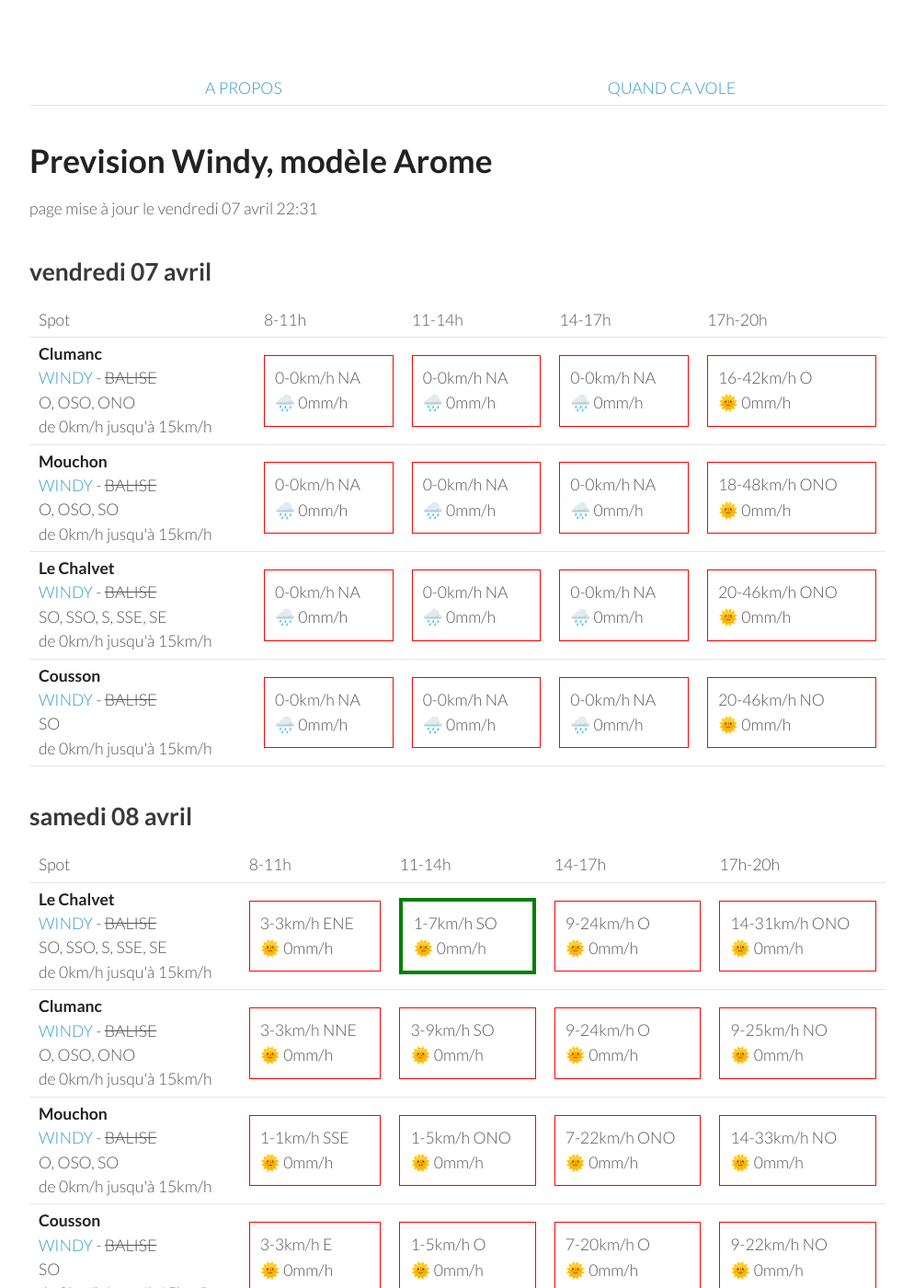
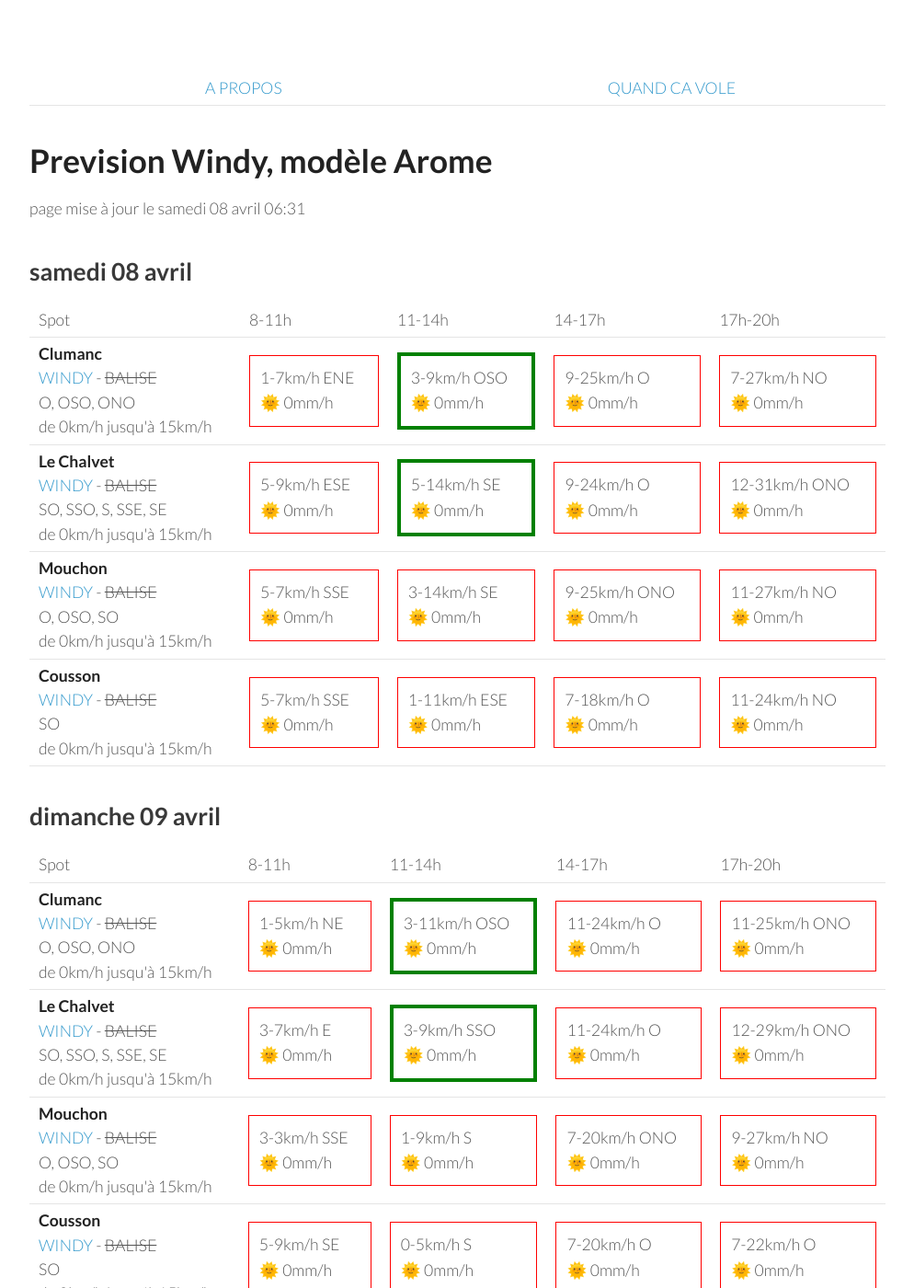
Before and after one commit to parapente-dans-le-nord/parapente-dans-le-nord.github.io, a Jekyll site: the page built from serre_poncon.markdown, in a window 1280 px wide and 1400 px high. Shown: the whole window at 92% size, without its empty margins (26-1020 px from the left). Built offline with Jekyll 4.4.1, drawn with Linux system fonts in a browser that asks for light colours; some of the changed text lies outside the part shown.

Commit message:
update index.markdown

```diff
--- a/serre_poncon.markdown
+++ b/serre_poncon.markdown
@@ -7,9 +7,9 @@ title:  "Tous les spots"
 {: .links}
 
 # Prevision Windy, modèle Arome
-page mise à jour le vendredi 07 avril 22:31
+page mise à jour le samedi 08 avril 06:31
 
-## vendredi 07 avril
+## samedi 08 avril
 
 {::nomarkdown}
 <table>
@@ -24,92 +24,40 @@ page mise à jour le vendredi 07 avril 22:31
 <tr>
         <td><strong>Clumanc</strong><br><a href="https://windy.com/44.027/6.402?43.914,6.403,10,m:eSxaglP">WINDY</a> - <span class="no-balise"> BALISE </span><br> <span class="vent-favorable">O, OSO, ONO</span><br><span class="force-vent">de 0km/h jusqu'à 15km/h</span> </td>
 
-            <td><div class="not-flyable"><p>0-0km/h NA</p><p>🌧️ 0mm/h</p></div></td>
-            <td><div class="not-flyable"><p>0-0km/h NA</p><p>🌧️ 0mm/h</p></div></td>
-            <td><div class="not-flyable"><p>0-0km/h NA</p><p>🌧️ 0mm/h</p></div></td>
-            <td><div class="not-flyable"><p>16-42km/h O</p><p>🌞 0mm/h</p></div></td>
+            <td><div class="not-flyable"><p>1-7km/h ENE</p><p>🌞 0mm/h</p></div></td>
+            <td><div class="flyable"><p>3-9km/h OSO</p><p>🌞 0mm/h</p></div></td>
+            <td><div class="not-flyable"><p>9-25km/h O</p><p>🌞 0mm/h</p></div></td>
+            <td><div class="not-flyable"><p>7-27km/h NO</p><p>🌞 0mm/h</p></div></td>
 
-    </tr>
-<tr>
-        <td><strong>Mouchon</strong><br><a href="https://windy.com/43.992/6.424?43.878,6.425,10,m:eSuaglR">WINDY</a> - <span class="no-balise"> BALISE </span><br> <span class="vent-favorable">O, OSO, SO</span><br><span class="force-vent">de 0km/h jusqu'à 15km/h</span> </td>
-
-            <td><div class="not-flyable"><p>0-0km/h NA</p><p>🌧️ 0mm/h</p></div></td>
-            <td><div class="not-flyable"><p>0-0km/h NA</p><p>🌧️ 0mm/h</p></div></td>
-            <td><div class="not-flyable"><p>0-0km/h NA</p><p>🌧️ 0mm/h</p></div></td>
-            <td><div class="not-flyable"><p>18-48km/h ONO</p><p>🌞 0mm/h</p></div></td>
 
     </tr>
 <tr>
         <td><strong>Le Chalvet</strong><br><a href="https://windy.com/43.979/6.480?43.866,6.480,10,m:eSsaglX">WINDY</a> - <span class="no-balise"> BALISE </span><br> <span class="vent-favorable">SO, SSO, S, SSE, SE</span><br><span class="force-vent">de 0km/h jusqu'à 15km/h</span> </td>
 
-            <td><div class="not-flyable"><p>0-0km/h NA</p><p>🌧️ 0mm/h</p></div></td>
-            <td><div class="not-flyable"><p>0-0km/h NA</p><p>🌧️ 0mm/h</p></div></td>
-            <td><div class="not-flyable"><p>0-0km/h NA</p><p>🌧️ 0mm/h</p></div></td>
-            <td><div class="not-flyable"><p>20-46km/h ONO</p><p>🌞 0mm/h</p></div></td>
-
-    </tr>
-<tr>
-        <td><strong>Cousson</strong><br><a href="https://windy.com/44.054/6.240?43.940,6.241,10,m:eSAaglz">WINDY</a> - <span class="no-balise"> BALISE </span><br> <span class="vent-favorable">SO</span><br><span class="force-vent">de 0km/h jusqu'à 15km/h</span> </td>
-
-            <td><div class="not-flyable"><p>0-0km/h NA</p><p>🌧️ 0mm/h</p></div></td>
-            <td><div class="not-flyable"><p>0-0km/h NA</p><p>🌧️ 0mm/h</p></div></td>
-            <td><div class="not-flyable"><p>0-0km/h NA</p><p>🌧️ 0mm/h</p></div></td>
-            <td><div class="not-flyable"><p>20-46km/h NO</p><p>🌞 0mm/h</p></div></td>
-
-    </tr>
-
-</tbody>
-</table>
-{:/}
-## samedi 08 avril
-
-{::nomarkdown}
-<table>
-  <tbody>
-    <tr>
-      <td>Spot</td>
-      <td>8-11h</td>
-      <td>11-14h</td>
-      <td>14-17h</td>
-      <td>17h-20h</td>
-    </tr>
-<tr>
-        <td><strong>Le Chalvet</strong><br><a href="https://windy.com/43.979/6.480?43.866,6.480,10,m:eSsaglX">WINDY</a> - <span class="no-balise"> BALISE </span><br> <span class="vent-favorable">SO, SSO, S, SSE, SE</span><br><span class="force-vent">de 0km/h jusqu'à 15km/h</span> </td>
-
-            <td><div class="not-flyable"><p>3-3km/h ENE</p><p>🌞 0mm/h</p></div></td>
-            <td><div class="flyable"><p>1-7km/h SO</p><p>🌞 0mm/h</p></div></td>
+            <td><div class="not-flyable"><p>5-9km/h ESE</p><p>🌞 0mm/h</p></div></td>
+            <td><div class="flyable"><p>5-14km/h SE</p><p>🌞 0mm/h</p></div></td>
             <td><div class="not-flyable"><p>9-24km/h O</p><p>🌞 0mm/h</p></div></td>
-            <td><div class="not-flyable"><p>14-31km/h ONO</p><p>🌞 0mm/h</p></div></td>
-
-
-    </tr>
-<tr>
-        <td><strong>Clumanc</strong><br><a href="https://windy.com/44.027/6.402?43.914,6.403,10,m:eSxaglP">WINDY</a> - <span class="no-balise"> BALISE </span><br> <span class="vent-favorable">O, OSO, ONO</span><br><span class="force-vent">de 0km/h jusqu'à 15km/h</span> </td>
-
-            <td><div class="not-flyable"><p>3-3km/h NNE</p><p>🌞 0mm/h</p></div></td>
-            <td><div class="not-flyable"><p>3-9km/h SO</p><p>🌞 0mm/h</p></div></td>
-            <td><div class="not-flyable"><p>9-24km/h O</p><p>🌞 0mm/h</p></div></td>
-            <td><div class="not-flyable"><p>9-25km/h NO</p><p>🌞 0mm/h</p></div></td>
+            <td><div class="not-flyable"><p>12-31km/h ONO</p><p>🌞 0mm/h</p></div></td>
 
 
     </tr>
 <tr>
         <td><strong>Mouchon</strong><br><a href="https://windy.com/43.992/6.424?43.878,6.425,10,m:eSuaglR">WINDY</a> - <span class="no-balise"> BALISE </span><br> <span class="vent-favorable">O, OSO, SO</span><br><span class="force-vent">de 0km/h jusqu'à 15km/h</span> </td>
 
-            <td><div class="not-flyable"><p>1-1km/h SSE</p><p>🌞 0mm/h</p></div></td>
-            <td><div class="not-flyable"><p>1-5km/h ONO</p><p>🌞 0mm/h</p></div></td>
-            <td><div class="not-flyable"><p>7-22km/h ONO</p><p>🌞 0mm/h</p></div></td>
-            <td><div class="not-flyable"><p>14-33km/h NO</p><p>🌞 0mm/h</p></div></td>
+            <td><div class="not-flyable"><p>5-7km/h SSE</p><p>🌞 0mm/h</p></div></td>
+            <td><div class="not-flyable"><p>3-14km/h SE</p><p>🌞 0mm/h</p></div></td>
+            <td><div class="not-flyable"><p>9-25km/h ONO</p><p>🌞 0mm/h</p></div></td>
+            <td><div class="not-flyable"><p>11-27km/h NO</p><p>🌞 0mm/h</p></div></td>
 
 
     </tr>
 <tr>
         <td><strong>Cousson</strong><br><a href="https://windy.com/44.054/6.240?43.940,6.241,10,m:eSAaglz">WINDY</a> - <span class="no-balise"> BALISE </span><br> <span class="vent-favorable">SO</span><br><span class="force-vent">de 0km/h jusqu'à 15km/h</span> </td>
 
-            <td><div class="not-flyable"><p>3-3km/h E</p><p>🌞 0mm/h</p></div></td>
-            <td><div class="not-flyable"><p>1-5km/h O</p><p>🌞 0mm/h</p></div></td>
-            <td><div class="not-flyable"><p>7-20km/h O</p><p>🌞 0mm/h</p></div></td>
-            <td><div class="not-flyable"><p>9-22km/h NO</p><p>🌞 0mm/h</p></div></td>
+            <td><div class="not-flyable"><p>5-7km/h SSE</p><p>🌞 0mm/h</p></div></td>
+            <td><div class="not-flyable"><p>1-11km/h ESE</p><p>🌞 0mm/h</p></div></td>
+            <td><div class="not-flyable"><p>7-18km/h O</p><p>🌞 0mm/h</p></div></td>
+            <td><div class="not-flyable"><p>11-24km/h NO</p><p>🌞 0mm/h</p></div></td>
 
 
     </tr>
@@ -132,30 +80,10 @@ page mise à jour le vendredi 07 avril 22:31
 <tr>
         <td><strong>Clumanc</strong><br><a href="https://windy.com/44.027/6.402?43.914,6.403,10,m:eSxaglP">WINDY</a> - <span class="no-balise"> BALISE </span><br> <span class="vent-favorable">O, OSO, ONO</span><br><span class="force-vent">de 0km/h jusqu'à 15km/h</span> </td>
 
-            <td><div class="not-flyable"><p>3-5km/h NNE</p><p>🌞 0mm/h</p></div></td>
-            <td><div class="not-flyable"><p>3-20km/h S</p><p>🌞 0mm/h</p></div></td>
-            <td><div class="not-flyable"><p>12-37km/h ONO</p><p>🌞 0mm/h</p></div></td>
-            <td><div class="not-flyable"><p>11-42km/h O</p><p>🌞 0mm/h</p></div></td>
-
-
-    </tr>
-<tr>
-        <td><strong>Cousson</strong><br><a href="https://windy.com/44.054/6.240?43.940,6.241,10,m:eSAaglz">WINDY</a> - <span class="no-balise"> BALISE </span><br> <span class="vent-favorable">SO</span><br><span class="force-vent">de 0km/h jusqu'à 15km/h</span> </td>
-
-            <td><div class="not-flyable"><p>5-11km/h SE</p><p>🌞 0mm/h</p></div></td>
-            <td><div class="not-flyable"><p>3-18km/h SSO</p><p>🌞 0mm/h</p></div></td>
-            <td><div class="not-flyable"><p>11-31km/h O</p><p>🌞 0mm/h</p></div></td>
-            <td><div class="not-flyable"><p>7-35km/h SO</p><p>🌞 0mm/h</p></div></td>
-
-
-    </tr>
-<tr>
-        <td><strong>Mouchon</strong><br><a href="https://windy.com/43.992/6.424?43.878,6.425,10,m:eSuaglR">WINDY</a> - <span class="no-balise"> BALISE </span><br> <span class="vent-favorable">O, OSO, SO</span><br><span class="force-vent">de 0km/h jusqu'à 15km/h</span> </td>
-
-            <td><div class="not-flyable"><p>3-5km/h SSE</p><p>🌞 0mm/h</p></div></td>
-            <td><div class="not-flyable"><p>3-20km/h SSE</p><p>🌞 0mm/h</p></div></td>
-            <td><div class="not-flyable"><p>12-37km/h ONO</p><p>🌞 0mm/h</p></div></td>
-            <td><div class="not-flyable"><p>12-44km/h ONO</p><p>🌞 0mm/h</p></div></td>
+            <td><div class="not-flyable"><p>1-5km/h NE</p><p>🌞 0mm/h</p></div></td>
+            <td><div class="flyable"><p>3-11km/h OSO</p><p>🌞 0mm/h</p></div></td>
+            <td><div class="not-flyable"><p>11-24km/h O</p><p>🌞 0mm/h</p></div></td>
+            <td><div class="not-flyable"><p>11-25km/h ONO</p><p>🌞 0mm/h</p></div></td>
 
 
     </tr>
@@ -163,9 +91,29 @@ page mise à jour le vendredi 07 avril 22:31
         <td><strong>Le Chalvet</strong><br><a href="https://windy.com/43.979/6.480?43.866,6.480,10,m:eSsaglX">WINDY</a> - <span class="no-balise"> BALISE </span><br> <span class="vent-favorable">SO, SSO, S, SSE, SE</span><br><span class="force-vent">de 0km/h jusqu'à 15km/h</span> </td>
 
             <td><div class="not-flyable"><p>3-7km/h E</p><p>🌞 0mm/h</p></div></td>
-            <td><div class="not-flyable"><p>3-20km/h SSE</p><p>🌞 0mm/h</p></div></td>
-            <td><div class="not-flyable"><p>12-35km/h O</p><p>🌞 0mm/h</p></div></td>
-            <td><div class="not-flyable"><p>14-44km/h ONO</p><p>🌞 0mm/h</p></div></td>
+            <td><div class="flyable"><p>3-9km/h SSO</p><p>🌞 0mm/h</p></div></td>
+            <td><div class="not-flyable"><p>11-24km/h O</p><p>🌞 0mm/h</p></div></td>
+            <td><div class="not-flyable"><p>12-29km/h ONO</p><p>🌞 0mm/h</p></div></td>
+
+
+    </tr>
+<tr>
+        <td><strong>Mouchon</strong><br><a href="https://windy.com/43.992/6.424?43.878,6.425,10,m:eSuaglR">WINDY</a> - <span class="no-balise"> BALISE </span><br> <span class="vent-favorable">O, OSO, SO</span><br><span class="force-vent">de 0km/h jusqu'à 15km/h</span> </td>
+
+            <td><div class="not-flyable"><p>3-3km/h SSE</p><p>🌞 0mm/h</p></div></td>
+            <td><div class="not-flyable"><p>1-9km/h S</p><p>🌞 0mm/h</p></div></td>
+            <td><div class="not-flyable"><p>7-20km/h ONO</p><p>🌞 0mm/h</p></div></td>
+            <td><div class="not-flyable"><p>9-27km/h NO</p><p>🌞 0mm/h</p></div></td>
+
+
+    </tr>
+<tr>
+        <td><strong>Cousson</strong><br><a href="https://windy.com/44.054/6.240?43.940,6.241,10,m:eSAaglz">WINDY</a> - <span class="no-balise"> BALISE </span><br> <span class="vent-favorable">SO</span><br><span class="force-vent">de 0km/h jusqu'à 15km/h</span> </td>
+
+            <td><div class="not-flyable"><p>5-9km/h SE</p><p>🌞 0mm/h</p></div></td>
+            <td><div class="not-flyable"><p>0-5km/h S</p><p>🌞 0mm/h</p></div></td>
+            <td><div class="not-flyable"><p>7-20km/h O</p><p>🌞 0mm/h</p></div></td>
+            <td><div class="not-flyable"><p>7-22km/h O</p><p>🌞 0mm/h</p></div></td>
 
 
     </tr>
@@ -186,41 +134,41 @@ page mise à jour le vendredi 07 avril 22:31
       <td>17h-20h</td>
     </tr>
 <tr>
-        <td><strong>Clumanc</strong><br><a href="https://windy.com/44.027/6.402?43.914,6.403,10,m:eSxaglP">WINDY</a> - <span class="no-balise"> BALISE </span><br> <span class="vent-favorable">O, OSO, ONO</span><br><span class="force-vent">de 0km/h jusqu'à 15km/h</span> </td>
+        <td><strong>Mouchon</strong><br><a href="https://windy.com/43.992/6.424?43.878,6.425,10,m:eSuaglR">WINDY</a> - <span class="no-balise"> BALISE </span><br> <span class="vent-favorable">O, OSO, SO</span><br><span class="force-vent">de 0km/h jusqu'à 15km/h</span> </td>
 
-            <td><div class="not-flyable"><p>3-12km/h E</p><p>🌞 0mm/h</p></div></td>
-            <td><div class="not-flyable"><p>9-27km/h O</p><p>🌞 0mm/h</p></div></td>
-            <td><div class="not-flyable"><p>12-37km/h O</p><p>🌞 0mm/h</p></div></td>
-            <td><div class="not-flyable"><p>11-38km/h O</p><p>🌞 0mm/h</p></div></td>
+            <td><div class="not-flyable"><p>1-11km/h E</p><p>🌞 0mm/h</p></div></td>
+            <td><div class="not-flyable"><p>9-25km/h O</p><p>🌞 0mm/h</p></div></td>
+            <td><div class="not-flyable"><p>12-35km/h O</p><p>🌞 0mm/h</p></div></td>
+            <td><div class="not-flyable"><p>11-37km/h O</p><p>🌞 0mm/h</p></div></td>
 
 
     </tr>
 <tr>
-        <td><strong>Mouchon</strong><br><a href="https://windy.com/43.992/6.424?43.878,6.425,10,m:eSuaglR">WINDY</a> - <span class="no-balise"> BALISE </span><br> <span class="vent-favorable">O, OSO, SO</span><br><span class="force-vent">de 0km/h jusqu'à 15km/h</span> </td>
+        <td><strong>Clumanc</strong><br><a href="https://windy.com/44.027/6.402?43.914,6.403,10,m:eSxaglP">WINDY</a> - <span class="no-balise"> BALISE </span><br> <span class="vent-favorable">O, OSO, ONO</span><br><span class="force-vent">de 0km/h jusqu'à 15km/h</span> </td>
 
             <td><div class="not-flyable"><p>3-12km/h E</p><p>🌞 0mm/h</p></div></td>
-            <td><div class="not-flyable"><p>9-27km/h O</p><p>🌞 0mm/h</p></div></td>
-            <td><div class="not-flyable"><p>12-35km/h ONO</p><p>🌞 0mm/h</p></div></td>
-            <td><div class="not-flyable"><p>11-37km/h O</p><p>🌞 0mm/h</p></div></td>
+            <td><div class="not-flyable"><p>9-25km/h O</p><p>🌞 0mm/h</p></div></td>
+            <td><div class="not-flyable"><p>12-37km/h O</p><p>🌞 0mm/h</p></div></td>
+            <td><div class="not-flyable"><p>12-37km/h O</p><p>🌞 0mm/h</p></div></td>
 
 
     </tr>
 <tr>
         <td><strong>Cousson</strong><br><a href="https://windy.com/44.054/6.240?43.940,6.241,10,m:eSAaglz">WINDY</a> - <span class="no-balise"> BALISE </span><br> <span class="vent-favorable">SO</span><br><span class="force-vent">de 0km/h jusqu'à 15km/h</span> </td>
 
-            <td><div class="not-flyable"><p>5-14km/h E</p><p>🌞 0mm/h</p></div></td>
-            <td><div class="not-flyable"><p>5-20km/h O</p><p>🌞 0mm/h</p></div></td>
-            <td><div class="not-flyable"><p>11-31km/h O</p><p>🌞 0mm/h</p></div></td>
-            <td><div class="not-flyable"><p>11-33km/h SO</p><p>🌞 0mm/h</p></div></td>
+            <td><div class="not-flyable"><p>5-12km/h E</p><p>🌞 0mm/h</p></div></td>
+            <td><div class="not-flyable"><p>5-20km/h OSO</p><p>🌞 0mm/h</p></div></td>
+            <td><div class="not-flyable"><p>9-29km/h OSO</p><p>🌞 0mm/h</p></div></td>
+            <td><div class="not-flyable"><p>12-35km/h SO</p><p>🌞 0mm/h</p></div></td>
 
 
     </tr>
 <tr>
         <td><strong>Le Chalvet</strong><br><a href="https://windy.com/43.979/6.480?43.866,6.480,10,m:eSsaglX">WINDY</a> - <span class="no-balise"> BALISE </span><br> <span class="vent-favorable">SO, SSO, S, SSE, SE</span><br><span class="force-vent">de 0km/h jusqu'à 15km/h</span> </td>
 
-            <td><div class="not-flyable"><p>3-11km/h ENE</p><p>🌞 0mm/h</p></div></td>
-            <td><div class="not-flyable"><p>9-25km/h O</p><p>🌞 0mm/h</p></div></td>
-            <td><div class="not-flyable"><p>12-37km/h ONO</p><p>🌞 0mm/h</p></div></td>
+            <td><div class="not-flyable"><p>1-11km/h ENE</p><p>🌞 0mm/h</p></div></td>
+            <td><div class="not-flyable"><p>7-24km/h O</p><p>🌞 0mm/h</p></div></td>
+            <td><div class="not-flyable"><p>12-37km/h O</p><p>🌞 0mm/h</p></div></td>
             <td><div class="not-flyable"><p>12-37km/h O</p><p>🌞 0mm/h</p></div></td>
 
 
@@ -244,8 +192,8 @@ page mise à jour le vendredi 07 avril 22:31
 <tr>
         <td><strong>Mouchon</strong><br><a href="https://windy.com/43.992/6.424?43.878,6.425,10,m:eSuaglR">WINDY</a> - <span class="no-balise"> BALISE </span><br> <span class="vent-favorable">O, OSO, SO</span><br><span class="force-vent">de 0km/h jusqu'à 15km/h</span> </td>
 
-            <td><div class="not-flyable"><p>7-27km/h ONO</p><p>🌞 0mm/h</p></div></td>
-            <td><div class="not-flyable"><p>20-55km/h ONO</p><p>🌞 0mm/h</p></div></td>
+            <td><div class="not-flyable"><p>7-25km/h NO</p><p>🌞 0mm/h</p></div></td>
+            <td><div class="not-flyable"><p>14-40km/h ONO</p><p>🌞 0mm/h</p></div></td>
             <td><div class="not-flyable"><p>24-64km/h NO</p><p>🌞 0mm/h</p></div></td>
             <td><div class="not-flyable"><p>24-64km/h ONO</p><p>🌞 0mm/h</p></div></td>
 
@@ -254,8 +202,8 @@ page mise à jour le vendredi 07 avril 22:31
 <tr>
         <td><strong>Clumanc</strong><br><a href="https://windy.com/44.027/6.402?43.914,6.403,10,m:eSxaglP">WINDY</a> - <span class="no-balise"> BALISE </span><br> <span class="vent-favorable">O, OSO, ONO</span><br><span class="force-vent">de 0km/h jusqu'à 15km/h</span> </td>
 
-            <td><div class="not-flyable"><p>5-27km/h NO</p><p>🌞 0mm/h</p></div></td>
-            <td><div class="not-flyable"><p>20-55km/h ONO</p><p>🌞 0mm/h</p></div></td>
+            <td><div class="not-flyable"><p>5-24km/h NO</p><p>🌞 0mm/h</p></div></td>
+            <td><div class="not-flyable"><p>12-38km/h ONO</p><p>🌞 0mm/h</p></div></td>
             <td><div class="not-flyable"><p>22-62km/h NO</p><p>🌞 0mm/h</p></div></td>
             <td><div class="not-flyable"><p>22-64km/h ONO</p><p>🌞 0mm/h</p></div></td>
 
@@ -264,8 +212,8 @@ page mise à jour le vendredi 07 avril 22:31
 <tr>
         <td><strong>Cousson</strong><br><a href="https://windy.com/44.054/6.240?43.940,6.241,10,m:eSAaglz">WINDY</a> - <span class="no-balise"> BALISE </span><br> <span class="vent-favorable">SO</span><br><span class="force-vent">de 0km/h jusqu'à 15km/h</span> </td>
 
-            <td><div class="not-flyable"><p>1-18km/h N</p><p>🌞 0mm/h</p></div></td>
-            <td><div class="not-flyable"><p>14-42km/h ONO</p><p>🌞 0mm/h</p></div></td>
+            <td><div class="not-flyable"><p>1-14km/h NE</p><p>🌞 0mm/h</p></div></td>
+            <td><div class="not-flyable"><p>11-31km/h ONO</p><p>🌞 0mm/h</p></div></td>
             <td><div class="not-flyable"><p>18-51km/h NO</p><p>🌞 0mm/h</p></div></td>
             <td><div class="not-flyable"><p>20-53km/h NO</p><p>🌞 0mm/h</p></div></td>
 
@@ -274,8 +222,8 @@ page mise à jour le vendredi 07 avril 22:31
 <tr>
         <td><strong>Le Chalvet</strong><br><a href="https://windy.com/43.979/6.480?43.866,6.480,10,m:eSsaglX">WINDY</a> - <span class="no-balise"> BALISE </span><br> <span class="vent-favorable">SO, SSO, S, SSE, SE</span><br><span class="force-vent">de 0km/h jusqu'à 15km/h</span> </td>
 
-            <td><div class="not-flyable"><p>7-29km/h ONO</p><p>🌞 0mm/h</p></div></td>
-            <td><div class="not-flyable"><p>22-57km/h ONO</p><p>🌞 0mm/h</p></div></td>
+            <td><div class="not-flyable"><p>7-27km/h NO</p><p>🌞 0mm/h</p></div></td>
+            <td><div class="not-flyable"><p>16-42km/h ONO</p><p>🌞 0mm/h</p></div></td>
             <td><div class="not-flyable"><p>24-64km/h NO</p><p>🌞 0mm/h</p></div></td>
             <td><div class="not-flyable"><p>24-64km/h ONO</p><p>🌞 0mm/h</p></div></td>
 
```
